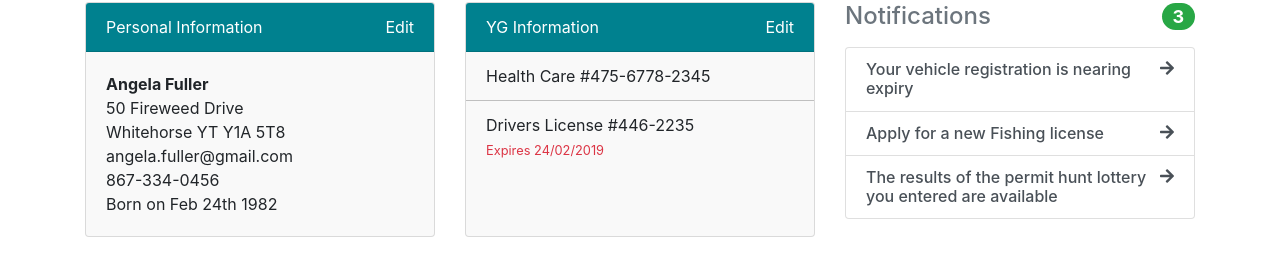
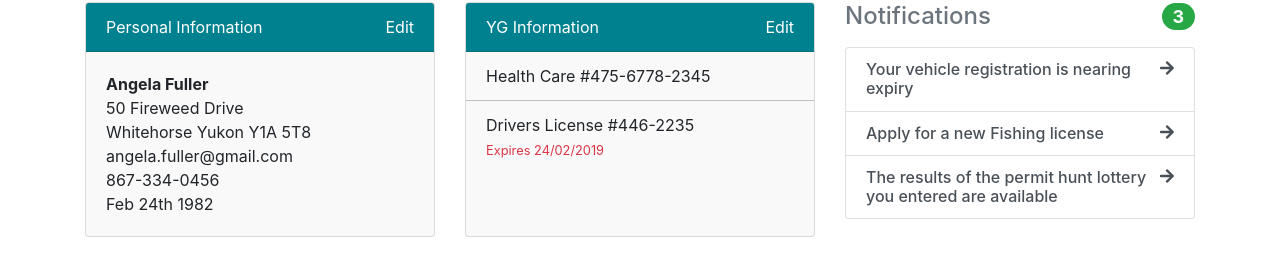
Before and after one commit to patdryburgh/my-yukon-prototype, a Jekyll site: the page built from profile.html, in a window 1280 px wide. Shown: the part 286-545 px from the top of the page. Built offline with Jekyll 4.4.1, drawn with Linux system fonts in a browser that asks for light colours; nearby versions of some CDN libraries; some of the changed text lies outside the part shown.

Commit message:
Added local storage for profiles

```diff
--- a/js/profiles.js
+++ b/js/profiles.js
@@ -27,12 +27,12 @@
             {
                 "name": "Hunting License 2019-20",
                 "number": "4456-234",
-                "expiry": ""
+                "expiry": "March 31st, 2020"
             },
             {
                 "name": "Fishing License 2019-20",
                 "number": "06671",
-                "expiry": ""
+                "expiry": "March 31st, 2020"
             }
         ],
         "vehicles": [
@@ -110,3 +110,7 @@
         ]
     }
 ];
+
+(function populateAngela() {
+    localStorage.setItem('profiles', JSON.stringify(profiles));
+})();
--- a/profile.html
+++ b/profile.html
@@ -6,9 +6,68 @@
 
 <script>
     $(document).ready(function(){
-        console.log(profiles);
+        var profiles = JSON.parse(localStorage.getItem('profiles'));
         var p = profiles[0];
         $("#name").html(p.firstName + " " + p.lastName);
+        $("#email").html(p.email);
+        $("#street").html(p.street);
+        $("#street2").html(p.city + " " + p.province + " " + p.postalCode);
+        $("#phone").html(p.phone);
+        $("#dateOfBirth").html(p.dateOfBirth);
+        $.each(p.ygInfo, function(index, info){
+            var li = $('<li class="list-group-item"><div>' + info.name + ' #' + info.number + '</div></li>');
+            if (info.expiry !== '') {
+                li.append(
+                    '<small class="text-danger">Expires ' + info.expiry + '</small>'
+                )
+            }
+            $("#ygInfo").append(
+                li
+            );
+        });
+
+        $.each(p.licenses, function(index, license){
+            var li = $('<li class="list-group-item"><div>' + license.name + '</div></li>');
+            if (license.expiry !== '') {
+                li.append(
+                    '<small class="text-danger">Expires ' + license.expiry + '</small>'
+                )
+            }
+            $("#licenses").append(
+                li
+            );
+        });
+
+
+        $.each(p.vehicles, function(index, vehicle){
+            var li = $('<li class="list-group-item d-flex"></li>');
+            if (vehicle.expiry !== '') {
+                li.append(
+                    '<div><div>' + vehicle.name + '</div><small class="text-danger">Registration expires ' + vehicle.expiry + '</small></div><a href="./" class="btn btn-primary ml-auto btn-sm">Renew</a>'
+                )
+            } else {
+                li.append('<div>' + vehicle.name + '</div><small>Registration expires' + vehicle.expiry + '</small>');
+            }
+
+            $("#vehicles").append(
+                li
+            );
+        });
+
+        $.each(p.property, function(index, property){
+            var li = $('<li class="list-group-item d-flex"></li>');
+            if (property.expiry !== '') {
+                li.append(
+                    '<div><div>' + property.name + '</div><small class="text-danger">Property tax due by June 1st 2019 </small></div><a href="./" class="btn btn-primary ml-auto btn-sm">Renew</a>'
+                )
+            } else {
+                li.append('<div>' + property.name + '</div><small>Property tax due by June 1st 2019' + property.expiry + '</small>');
+            }
+
+            $("#property").append(
+                li
+            );
+        })
     });
 </script>
 
@@ -56,10 +115,10 @@
                     </div>
                     <div class="card-body">
                         <div><strong id="name"></strong></div>
-                        <div>50 Fireweed Drive<br> Whitehorse YT Y1A 5T8</div>
-                        <div>angela.fuller@gmail.com</div>
-                        <div>867-334-0456</div>
-                        <div>Born on Feb 24th 1982</div>
+                        <div><span id="street"></span><br><span id="street2"></span></div>
+                        <div id="email"></div>
+                        <div id="phone"></div>
+                        <div id="dateOfBirth"></div>
                     </div>
                 </div>
             </div>
@@ -69,12 +128,7 @@
                         YG Information
                         <a href="{{ '/my-profile/edit-yg-info' | absolute_url}}" class="ml-auto">Edit</a>
                     </div>
-                        <ul class="list-group list-group-flush">
-                            <li class="list-group-item">Health Care #475-6778-2345</li>
-                            <li class="list-group-item">
-                                <div>Drivers License #446-2235</div>
-                                <small class="text-danger">Expires 24/02/2019</small>
-                            </li>
+                        <ul class="list-group list-group-flush d-flex" id="ygInfo">
                         </ul>
                 </div>
             </div>
@@ -84,15 +138,7 @@
                         Permits & Licenses
                         <a href="{{ '/my-profile/edit-permits-licenses' | absolute_url}}" class="ml-auto">Edit</a>
                     </div>
-                    <ul class="list-group list-group-flush">
-                        <li class="list-group-item">
-                            <div>Fishing License 2019-20</div>
-                            <small>Expires March 31<sup>st</sup>, 2020</small>
-                        </li>
-                        <li class="list-group-item">
-                            <div>Hunting License 2019-20</div>
-                            <small>Expires March 31<sup>st</sup>, 2020</small>
-                        </li>
+                    <ul class="list-group list-group-flush d-flex" id="licenses">
                     </ul>
                 </div>
             </div>
@@ -102,18 +148,7 @@
                         Vehicles
                         <a href="{{ '/my-profile/edit-vehicles' | absolute_url}}" class="ml-auto">Edit</a>
                     </div>
-                        <ul class="list-group list-group-flush">
-                            <li class="list-group-item">
-                                <div>Subaru Outback 2005</div>
-                                <small>Registration expires 07/2019</small>
-                            </li>
-                            <li class="list-group-item d-flex align-items-start">
-                                <div>
-                                    <div>Toyota Tacoma 2010</div>
-                                    <small class="text-danger">Registration expires 12/2018</small>
-                                </div>
-                                <a href="./" class="btn btn-primary ml-auto btn-sm">Renew</a>
-                            </li>
+                        <ul class="list-group list-group-flush" id="vehicles">
                         </ul>
                 </div>
             </div>
@@ -123,15 +158,7 @@
                         Property
                         <a href="{{ '/my-profile/edit-houses' | absolute_url}}" class="ml-auto">Edit</a>
                     </div>
-                        <ul class="list-group list-group-flush">
-                            <li class="list-group-item d-flex align-items-start">
-                                <div>
-                                    <div>50 Fireweed Drive, Whitehorse</div>
-                                    <small class="text-danger">Property tax due by July 2<sup>nd</sup> 2019</small>
-                                </div>
-                                <a href="./" class="btn btn-primary ml-auto btn-sm">Pay</a>
-                            </li>
-                            <li class="list-group-item">72 Lewes Boulevard, Whitehorse</li>
+                        <ul class="list-group list-group-flush" id="property">
                         </ul>
                 </div>
             </div>
```
Also changed, not shown: profiles.json (deleted).
